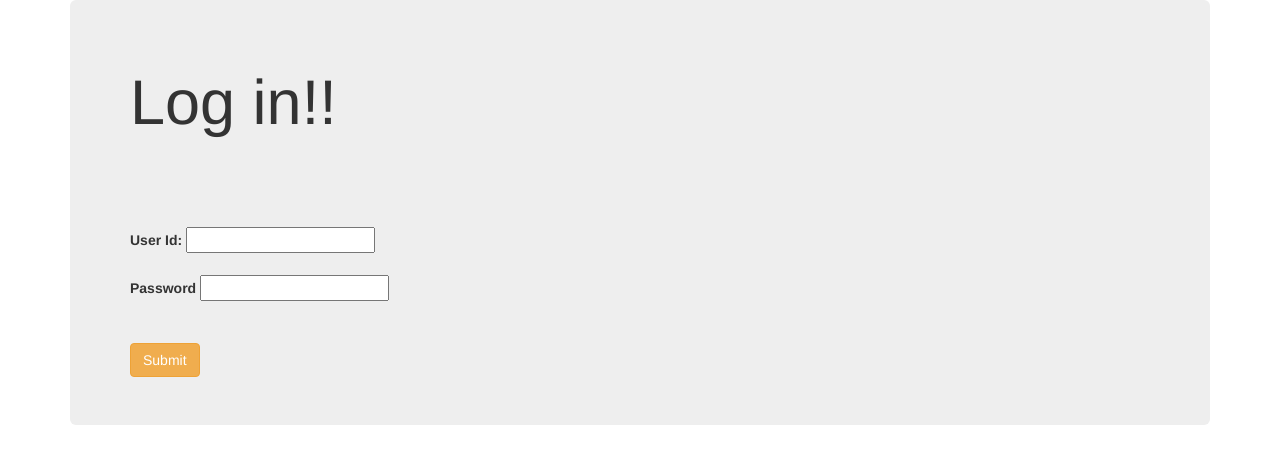
After one commit to Pravalika0106/Yorking, a Django app: page /user_login/ in a window 1280 px wide. The commit adds this page. Shown: the top 464 px of the page. Run offline with Django 3.2, Linux system fonts and the light colour scheme; some libraries are stand-ins or nearby versions.

Commit message:
ui changes

```diff
--- a/Cricket/Yorking/urls.py
+++ b/Cricket/Yorking/urls.py
@@ -37,8 +37,9 @@ urlpatterns = [
 
 
 
-    path('User_Auth/',views.User_Auth,name='login'),
-    path('signup/',views.signup,name='signup')
+    # path('User_Auth/',views.User_Auth,name='login'),
+    path('signup/',views.signup,name='signup'),
+    path('user_login/',views.login,name='login'),
 
     #Integrating Vaishnavi's code heree
 ]
--- a/Cricket/Yorking/views.py
+++ b/Cricket/Yorking/views.py
@@ -569,7 +569,7 @@ def top_performers(request):
 def select_team(request):
     #USER ID FROM USER AUTH PAGE
     # userid=request.session['user_id']###############################################################
-    userid=user.objects.all().values()[1]['user_id']
+    userid=user.objects.all().values()[0]['user_id']
     #RETRIVING THE MATCHES WHICH ARE PLAYED BY THE USER
     user_obj=user.objects.get(user_id=userid)
     user_team_obj=user_team.objects.filter(user_id=user_obj).values('match_id')
@@ -667,7 +667,7 @@ def dashboard(request):
 
     #USER ID FROM USER AUTH PAGE
     # userid=request.session['user_id']##############################################################
-    userid=user.objects.all().values()[1]['user_id']
+    userid=user.objects.all().values()[0]['user_id']
     user_obj=user.objects.get(user_id__exact=userid)
     user_team_obj = user_team(user_id =user_obj ,match_id = match_user_obj,captain = captain_id)
     user_team_obj.save()
@@ -683,7 +683,7 @@ def dashboard(request):
     match_user_obj=match_user.objects.get(match_id=matchid)
 
     # user_obj=user.objects.get(user_id=request.session['user_id'])####################################3
-    user_obj=user.objects.get(user_id=user.objects.all().values()[1]['user_id'])
+    user_obj=user.objects.get(user_id=user.objects.all().values()[0]['user_id'])
     user_team_obj=user_team.objects.get(user_id=user_obj,match_id=match_user_obj)
     user_team_cap=user_team.objects.filter(user_id=user_obj,match_id=match_user_obj).values()[0]['captain']
     choosen_players_obj=choosen_players.objects.filter(user_match=user_team_obj).values()
@@ -737,7 +737,7 @@ def test(request):
 def leaderboard_match(request):
     #USER ID FORM USER AUTH PAGE
     # user_obj=user.objects.get(user_id__exact=request.session['user_id'])##############################################
-    user_obj=user.objects.get(user_id__exact=user.objects.all().values()[1]['user_id'])
+    user_obj=user.objects.get(user_id__exact=user.objects.all().values()[0]['user_id'])
     user_matches_played=user_team.objects.filter(user_id_id=user_obj).values()
 
 
@@ -751,21 +751,22 @@ def leaderboard(request):
     if request.method=='POST':
         matchid=request.POST.get('matchid')
         match_user_obj=match_user.objects.get(match_id__exact=matchid)#display a page to the user and ask him to choose
-        user_team_obj=user_team.objects.filter(match_id=match_user_obj).values().order_by('stars')
+        user_team_obj=user_team.objects.filter(match_id=match_user_obj).values().order_by('-stars')
         total=len(user_team_obj)
         rank=range(1,total+1)
-        return render(request,'Yorking/leaderboard.html',{'leaderboard_stars':user_team_obj,'rank':rank})
+        lb_data=zip(rank,user_team_obj)
+        return render(request,'Yorking/leaderboard.html',{'leaderboard':lb_data})
 
 
 
-def User_Auth(request):
-    forms = form.User_Authentication()
-    if request.method=='POST':
-        forms = form.User_Authentication(request.POST)
-        if forms.is_valid():
-            request.session['user_id']=forms.cleaned_data['user_id']
-            return render(request,'Yorking/index.html')
-    return render(request,'Yorking/User_Auth.html',{"form":forms})
+# def User_Auth(request):
+#     forms = form.User_Authentication()
+#     if request.method=='POST':
+#         forms = form.User_Authentication(request.POST)
+#         if forms.is_valid():
+#             request.session['user_id']=forms.cleaned_data['user_id']
+#             return render(request,'Yorking/index.html')
+#     return render(request,'Yorking/User_Auth.html',{"form":forms})
 
 
 def signup(request):
@@ -780,3 +781,26 @@ def signup(request):
         user_obj_created.save()
         return render(request,'Yorking/index.html')
     return render(request,'Yorking/signup.html',{'valid':False})
+
+
+def login(request):
+    if request.method=='POST':
+        userid=request.POST.get('user_id')
+        password_form=request.POST.get('password')
+        user_obj=user.objects.all().values()
+        flag1=0
+        flag2=0
+        error=[]
+        for i in user_obj:
+            if i['user_id']==userid:
+                flag1=1
+                if i['password']==password_form:
+                    flag2=1
+        if flag1==0:
+            error.append('Please check your user id')
+        if flag2==0:
+            error.append('Please check password')
+        if error !=[]:
+            return render(request,'Yorking/user_login.html',{'error':error})
+        return render(request,'Yorking/index.html')
+    return render(request,'Yorking/user_login.html',{'error':False})
--- a/Cricket/templates/Yorking/User_Auth.html
+++ b/Cricket/templates/Yorking/User_Auth.html
@@ -6,6 +6,7 @@
     <link rel="stylesheet" href="https://maxcdn.bootstrapcdn.com/bootstrap/3.3.7/css/bootstrap.min.css" integrity="sha384-BVYiiSIFeK1dGmJRAkycuHAHRg32OmUcww7on3RYdg4Va+PmSTsz/K68vbdEjh4u" crossorigin="anonymous">
   </head>
   <body>
+    <div class="container">
       <div class="jumbotron">
         <h1>Log in!!!</h1>
         <div class="container">
@@ -16,6 +17,7 @@
           </form>
         </div>
       </div>
+    </div>
 
 
   </body>
--- a/Cricket/templates/Yorking/edit_selection.html
+++ b/Cricket/templates/Yorking/edit_selection.html
@@ -1,5 +1,9 @@
 <!DOCTYPE html>
+{% extends 'base.html' %}
 {% load static %}
+
+{% block content %}
+
 <html lang="en" dir="ltr">
   <head>
     <meta charset="utf-8">
@@ -38,3 +42,4 @@
     <script src="https://stackpath.bootstrapcdn.com/bootstrap/4.4.1/js/bootstrap.min.js" integrity="sha384-wfSDF2E50Y2D1uUdj0O3uMBJnjuUD4Ih7YwaYd1iqfktj0Uod8GCExl3Og8ifwB6" crossorigin="anonymous"></script>
   </body>
 </html>
+{% endblock %}
--- a/Cricket/templates/Yorking/leaderboard_match.html
+++ b/Cricket/templates/Yorking/leaderboard_match.html
@@ -1,4 +1,9 @@
 <!DOCTYPE html>
+{% extends 'base.html' %}
+{% load static %}
+
+{% block content %}
+
 <html lang="en" dir="ltr">
   <head>
     <meta charset="utf-8">
@@ -32,3 +37,4 @@
 
   </body>
 </html>
+{% endblock %}
--- a/Cricket/templates/Yorking/perfomance_one_update.html
+++ b/Cricket/templates/Yorking/perfomance_one_update.html
@@ -1,5 +1,9 @@
 <!DOCTYPE html>
+{% extends 'base.html' %}
 {% load static %}
+
+{% block content %}
+
 <html lang="en" dir="ltr">
   <head>
     <meta charset="utf-8">
@@ -175,3 +179,4 @@
     <script src="https://stackpath.bootstrapcdn.com/bootstrap/4.4.1/js/bootstrap.min.js" integrity="sha384-wfSDF2E50Y2D1uUdj0O3uMBJnjuUD4Ih7YwaYd1iqfktj0Uod8GCExl3Og8ifwB6" crossorigin="anonymous"></script>
   </body>
 </html>
+{% endblock %}
--- a/Cricket/templates/Yorking/perfomance_update.html
+++ b/Cricket/templates/Yorking/perfomance_update.html
@@ -1,5 +1,9 @@
 <!DOCTYPE html>
+{% extends 'base.html' %}
 {% load static %}
+
+{% block content %}
+
 <html lang="en" dir="ltr">
   <head>
     <meta charset="utf-8">
@@ -176,3 +180,4 @@
     <script src="https://stackpath.bootstrapcdn.com/bootstrap/4.4.1/js/bootstrap.min.js" integrity="sha384-wfSDF2E50Y2D1uUdj0O3uMBJnjuUD4Ih7YwaYd1iqfktj0Uod8GCExl3Og8ifwB6" crossorigin="anonymous"></script>
   </body>
 </html>
+{% endblock %}
--- a/Cricket/templates/Yorking/playerperfomance.html
+++ b/Cricket/templates/Yorking/playerperfomance.html
@@ -1,5 +1,9 @@
 <!DOCTYPE html>
+{% extends 'base.html' %}
 {% load static %}
+
+{% block content %}
+
 <html lang="en" dir="ltr">
   <head>
     <meta charset="utf-8">
@@ -123,3 +127,4 @@
     <script src="https://stackpath.bootstrapcdn.com/bootstrap/4.4.1/js/bootstrap.min.js" integrity="sha384-wfSDF2E50Y2D1uUdj0O3uMBJnjuUD4Ih7YwaYd1iqfktj0Uod8GCExl3Og8ifwB6" crossorigin="anonymous"></script>
   </body>
 </html>
+{% endblock %}
--- a/Cricket/templates/Yorking/team.html
+++ b/Cricket/templates/Yorking/team.html
@@ -1,5 +1,9 @@
 <!DOCTYPE html>
+{% extends 'base.html' %}
 {% load static %}
+
+{% block content %}
+
 <html lang="en" dir="ltr">
   <head>
     <meta charset="utf-8">
@@ -38,3 +42,4 @@
     <script src="https://stackpath.bootstrapcdn.com/bootstrap/4.4.1/js/bootstrap.min.js" integrity="sha384-wfSDF2E50Y2D1uUdj0O3uMBJnjuUD4Ih7YwaYd1iqfktj0Uod8GCExl3Og8ifwB6" crossorigin="anonymous"></script>
   </body>
 </html>
+{% endblock %}
--- a/Cricket/templates/Yorking/team_selection.html
+++ b/Cricket/templates/Yorking/team_selection.html
@@ -1,5 +1,9 @@
 <!DOCTYPE html>
+{% extends 'base.html' %}
 {% load static %}
+
+{% block content %}
+
 <html lang="en" dir="ltr">
   <head>
     <meta charset="utf-8">
@@ -115,3 +119,4 @@
     <script src="https://stackpath.bootstrapcdn.com/bootstrap/4.4.1/js/bootstrap.min.js" integrity="sha384-wfSDF2E50Y2D1uUdj0O3uMBJnjuUD4Ih7YwaYd1iqfktj0Uod8GCExl3Og8ifwB6" crossorigin="anonymous"></script>
   </body>
 </html>
+{% endblock %}
--- /dev/null
+++ b/Cricket/templates/Yorking/user_login.html
@@ -0,0 +1,33 @@
+<!DOCTYPE html>
+<html lang="en" dir="ltr">
+  <head>
+    <meta charset="utf-8">
+    <title></title>
+    <link rel="stylesheet" href="https://maxcdn.bootstrapcdn.com/bootstrap/3.3.7/css/bootstrap.min.css" integrity="sha384-BVYiiSIFeK1dGmJRAkycuHAHRg32OmUcww7on3RYdg4Va+PmSTsz/K68vbdEjh4u" crossorigin="anonymous">
+
+  </head>
+  <body>
+    <div class="container">
+      <div class="jumbotron">
+        <h1>Log in!!</h1>
+        <form method="post">
+          {% csrf_token %}
+          <br><br>
+          {% if error %}
+          {% for i in error %}
+          <h3>{{i}}</h3>
+          {% endfor %}
+          {% endif %}
+          <br><br>
+          <label>User Id:</label>
+          <input type="text" name="user_id" required>
+          <br><br>
+          <label>Password</label>
+          <input type="password" name="password" required>
+          <br><br><br>
+          <button type="submit" name='submit' class="btn btn-warning margin-bottom button">Submit</button>
+        </form>
+      </div>
+    </div>
+  </body>
+</html>
--- a/Cricket/templates/Yorking/user_team.html
+++ b/Cricket/templates/Yorking/user_team.html
@@ -1,4 +1,9 @@
 <!DOCTYPE html>
+{% extends 'base.html' %}
+{% load static %}
+
+{% block content %}
+
 <html>
 <head>
 	<title>User team</title>
@@ -51,3 +56,4 @@
 
 </body>
 </html>
+{% endblock %}
--- a/Cricket/templates/base.html
+++ b/Cricket/templates/base.html
@@ -34,7 +34,7 @@
     {% endblock %}
 
     <!-- Footer-->
-    {% include 'partials/_footer.html' %}
+
 
     <a href="#" class="back-to-top"><i class="fa fa-chevron-up"></i></a>
 
```
Also changed, not shown: Cricket/Yorking/form.py (+18 -21 lines), Cricket/templates/Yorking/form.html (+7 -2 lines), Cricket/templates/Yorking/leaderboard.html (+10 -6 lines), Cricket/templates/Yorking/players.html (+7 -0 lines), Cricket/db.sqlite3. Lines whose indentation alone changed are shown as unchanged.
